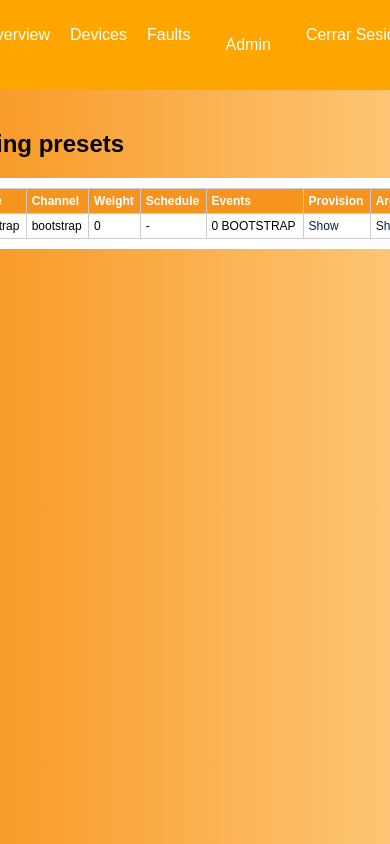
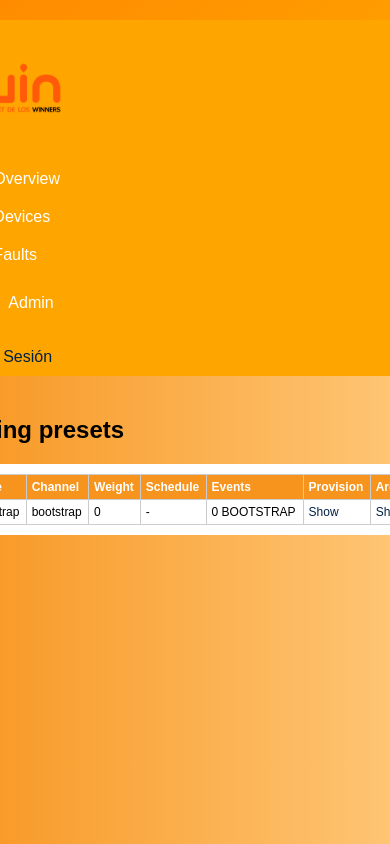
Before and after one commit to JRenato99/WinAppWeb, a React (Vite) app: page /home in a window 390 px wide. Shown: the top 844 px of the page. Built offline with nearby package versions, Linux system fonts and the light colour scheme.

Commit message:
Carga 02 del 26-03

```diff
--- a/src/components/Navbar.tsx
+++ b/src/components/Navbar.tsx
@@ -1,6 +1,7 @@
 import React, { useState } from "react";
 import { Link } from "react-router-dom";
 import "../styles/Navbar.css";
+import logo from "../assets/logo.png";
 
 export const Navbar: React.FC = () => {
   const [isAdminOpen, setIsAdminOpen] = useState(false);
@@ -11,6 +12,10 @@ export const Navbar: React.FC = () => {
 
   return (
     <nav className="navbar">
+      <div className="navbar-left">
+        <img src={logo} alt="Win" className="logo" />
+      </div>
+      <div className="navbar-center">
         <ul className="nav-links">
           <li>
             <Link to="/home/overview">Overview</Link>
@@ -48,10 +53,11 @@ export const Navbar: React.FC = () => {
               </ul>
             )}
           </li>
-        <li>
+        </ul>
+      </div>
+      <div className="navbar-rigth">
         <Link to="/">Cerrar Sesión</Link>
-        </li>
-      </ul>
+      </div>
     </nav>
   );
 };
--- a/src/styles/Homepage.css
+++ b/src/styles/Homepage.css
@@ -1,8 +1,21 @@
 /* Estilos Generales*/
-body {
-  font-family: Arial, sans-serif;
+html,
+body,
+#root {
+  height: 100%;
   margin: 0;
   padding: 0;
+}
+
+.app-container {
+  display: flex;
+  flex-direction: column;
+  min-height: 100vh;
+}
+
+.main-content {
+  flex: 1;
+  padding: 20px;
 }
 
 .homepage {
--- a/src/styles/Navbar.css
+++ b/src/styles/Navbar.css
@@ -1,6 +1,23 @@
 .navbar {
+  display: flex;
+  justify-content: space-between;
+  align-items: center;
   background-color: orange;
-  padding: 10px;
+  padding: 10px 20px;
+}
+
+.navbar-left {
+  flex: 1;
+}
+
+.logo {
+  height: 120px;
+}
+
+.navbar-center {
+  flex: 2;
+  display: flex;
+  justify-content: center;
 }
 
 .nav-links {
@@ -74,3 +91,28 @@
 .logout:hover {
   text-decoration: underline;
 }
+
+/* Media Queris para Responsividad */
+@media (max-width: 768px) {
+  .navbar {
+    flex-direction: column;
+    align-items: flex-start;
+  }
+
+  .navbar-center {
+    order: 1;
+    width: 100%;
+  }
+
+  .nav-links {
+    flex-direction: column;
+    width: 100%;
+  }
+
+  .navbar-rigth {
+    order: 2;
+    width: 100%;
+    justify-content: center;
+    margin-top: 10px;
+  }
+}
```
Also changed, not shown: src/assets/logo.png (renamed from src/assets/win-logo.png). Lines whose indentation alone changed are shown as unchanged.
